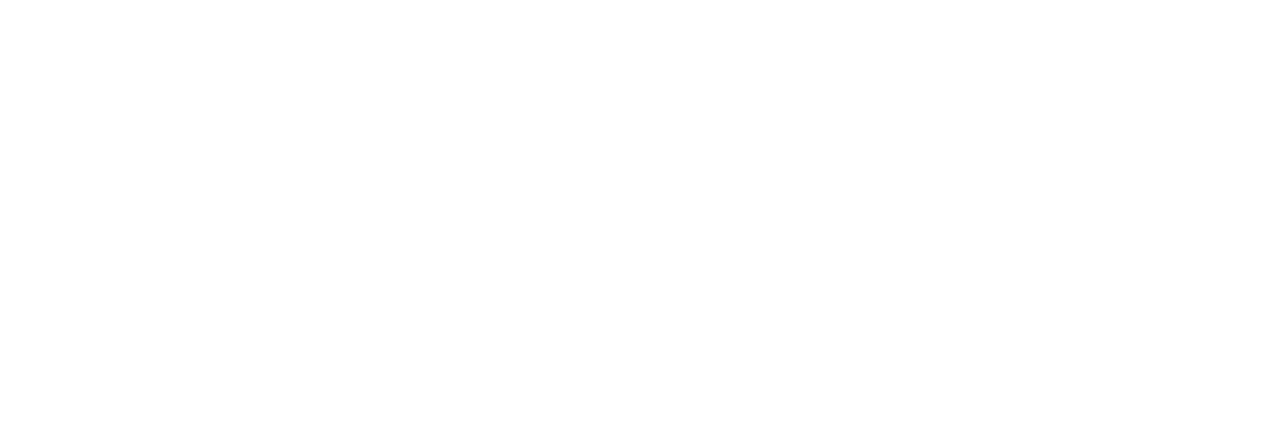
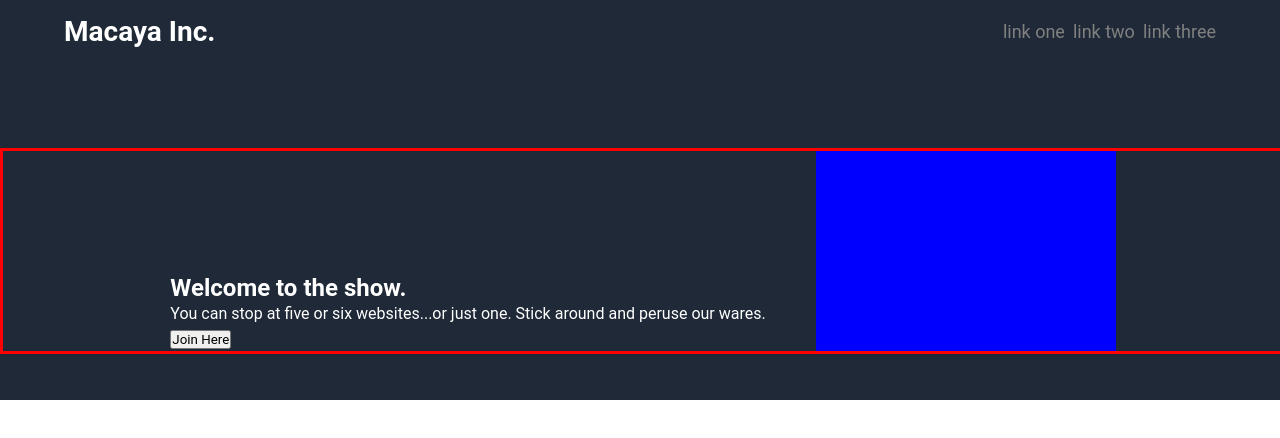
Before and after one commit to MochaDreamboat/OdinLandingPage, a plain HTML site: page index.html in a window 1280 px wide. Drawn offline with Linux system fonts and the light colour scheme.

Commit message:
Added top section, including header and title-card (containing description and placeholder). Utilized flexbox to position various elements.

```diff
--- a/css/styles.css
+++ b/css/styles.css
@@ -0,0 +1,51 @@
+* {
+font-family: 'Roboto', sans-serif;
+margin: 0;
+padding: 0;
+}
+
+
+.top-section {
+    height: 50vh;
+    background-color: #1F2937;
+}
+
+header {
+    display: flex;
+    justify-content: space-between;
+    align-items: center;
+}
+
+header h1 {
+    color: white;
+    font-size: 28px;
+    margin-top: 15px;
+    margin-left: 5vw;
+}
+
+
+.links {
+    color: grey;
+    list-style-type: none;
+    display: flex;
+    font-size: 18px;
+    gap: 8px;
+    margin-top: 15px;
+    margin-right: 5vw;
+}
+
+.title-card {
+    color: white;
+    height: auto;
+    width: 100vw;
+    margin-top: 100px;
+    display: flex;
+    justify-content: center;
+    gap: 50px;
+    border: solid red;
+}
+
+.description {
+    align-self: flex-end;
+    line-height: 25px;
+}
--- a/index.html
+++ b/index.html
@@ -5,9 +5,26 @@
     <meta http-equiv="X-UA-Compatible" content="IE=edge">
     <meta name="viewport" content="width=device-width, initial-scale=1.0">
     <title>Document</title>
-    <link href="css/styles.css">
+    <link rel="stylesheet" href="css/styles.css">
 </head>
 <body>
-
+    <section class="top-section">
+        <header>
+            <h1>Macaya Inc.</h1>
+            <ul class="links">
+                <li>link one</li>
+                <li>link two</li>
+                <li>link three</li>
+            </ul>
+        </header>
+        <div class="title-card">
+            <div class="description">
+                 <h1>Welcome to the show.</h1>
+                 <p>You can stop at five or six websites...or just one. Stick around and peruse our wares.</p>
+                 <button>Join Here</button>
+            </div>
+            <div class="placeholder" style="background-color: blue; height: 200px; width: 300px"></div>
+        </div>
+    </section>
 </body>
 </html>
```
